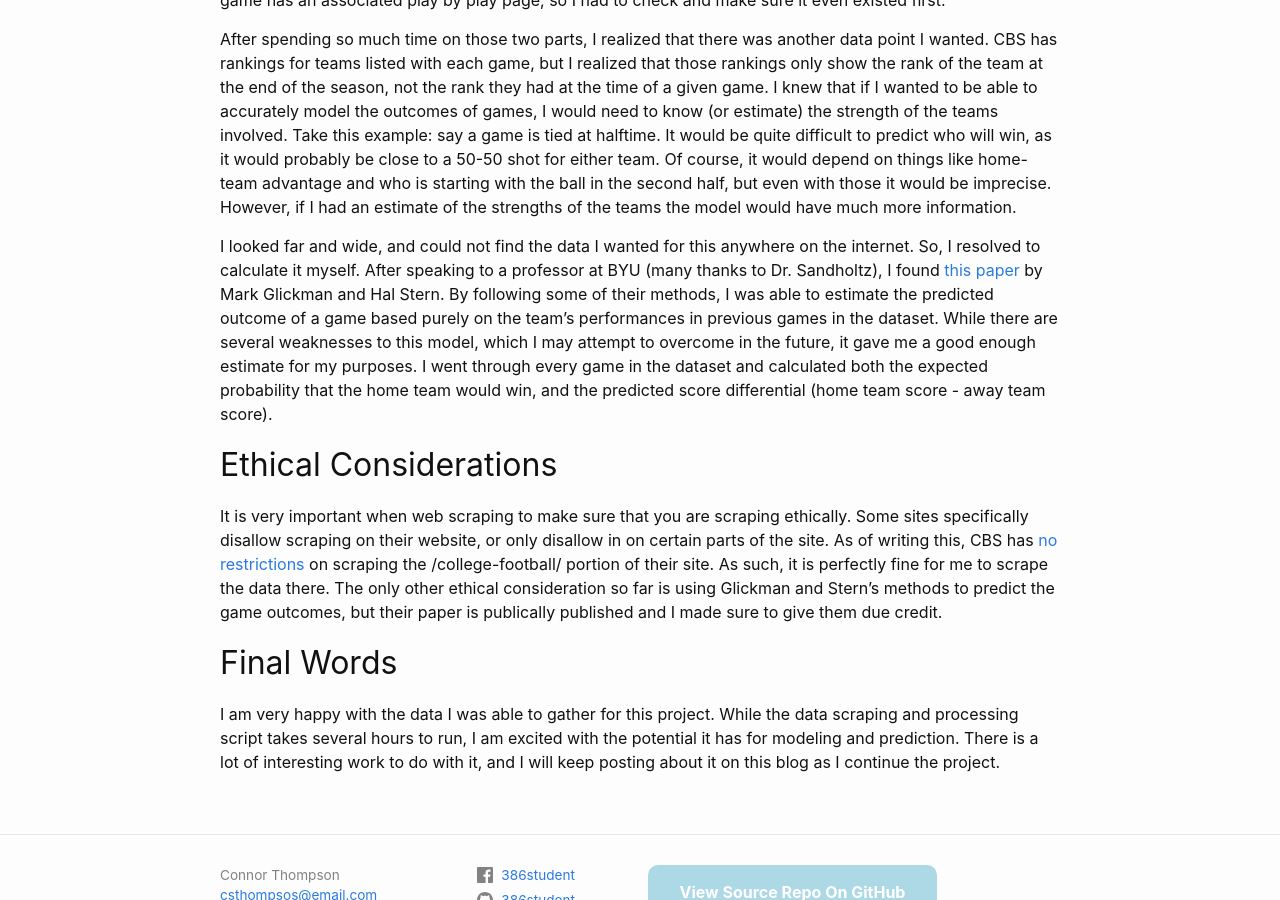
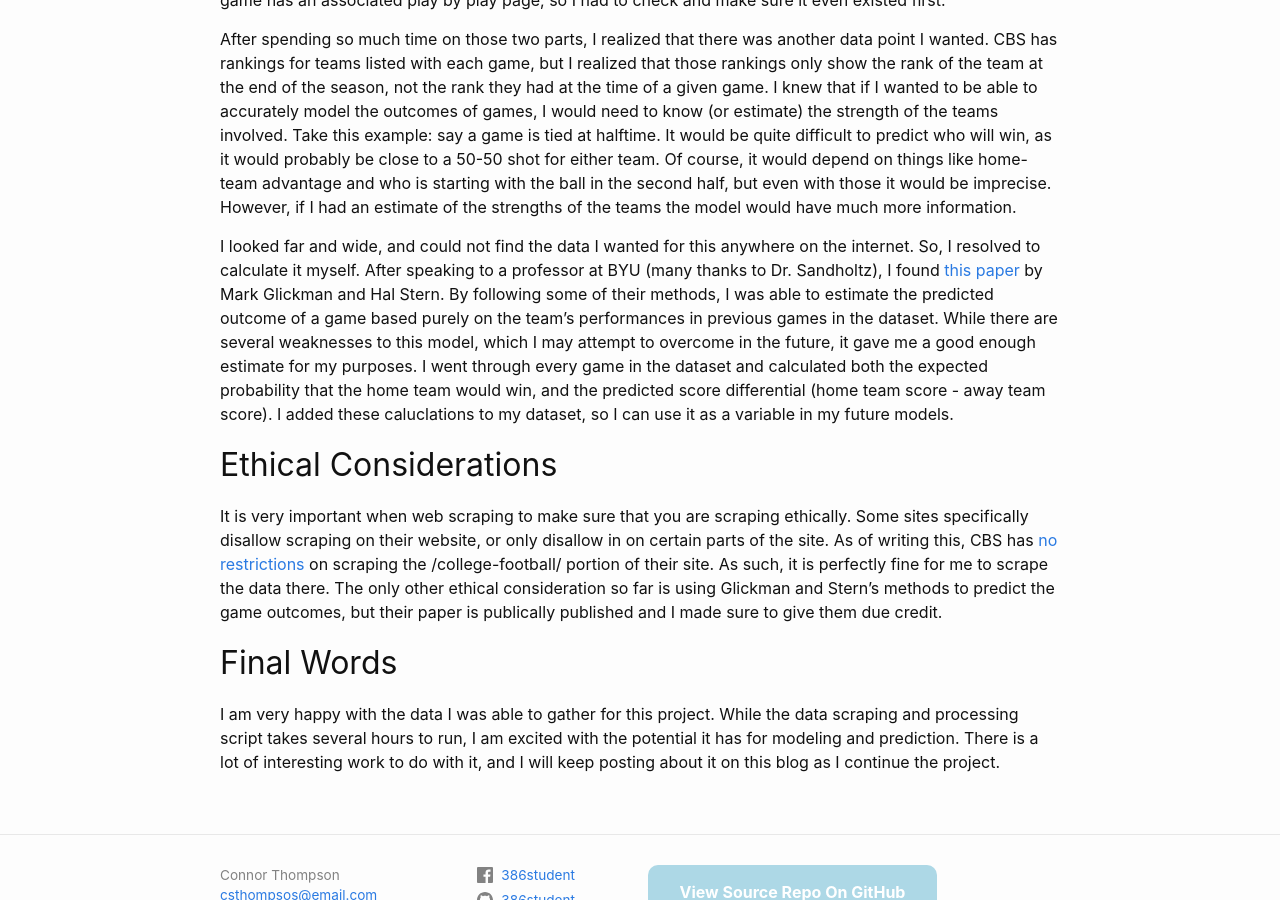
Before and after one commit to csthomps/s386-blog, a Jekyll site: the page built from _posts/2023-11-05-386-project-part-1.md, in a window 1280 px wide and 900 px high, scrolled down 1005 px. Built offline with Jekyll 4.4.1, drawn with Linux system fonts in a browser that asks for light colours; comment, search, counter and statistics services are not loaded.

Commit message:
added a sentence

```diff
--- a/_posts/2023-11-05-386-project-part-1.md
+++ b/_posts/2023-11-05-386-project-part-1.md
@@ -18,7 +18,7 @@ However, that main page didn't have everything I wanted.  I realized that anothe
 
 After spending so much time on those two parts, I realized that there was another data point I wanted.  CBS has rankings for teams listed with each game, but I realized that those rankings only show the rank of the team at the end of the season, not the rank they had at the time of a given game.  I knew that if I wanted to be able to accurately model the outcomes of games, I would need to know (or estimate) the strength of the teams involved.  Take this example:  say a game is tied at halftime.  It would be quite difficult to predict who will win, as it would probably be close to a 50-50 shot for either team.  Of course, it would depend on things like home-team advantage and who is starting with the ball in the second half, but even with those it would be imprecise.  However, if I had an estimate of the strengths of the teams the model would have much more information.
 
-I looked far and wide, and could not find the data I wanted for this anywhere on the internet.  So, I resolved to calculate it myself.  After speaking to a professor at BYU (many thanks to Dr. Sandholtz), I found <a href="http://www.glicko.net/research/nfl-chapter.pdf" target="_blank">this paper</a> by Mark Glickman and Hal Stern.  By following some of their methods, I was able to estimate the predicted outcome of a game based purely on the team's performances in previous games in the dataset.  While there are several weaknesses to this model, which I may attempt to overcome in the future, it gave me a good enough estimate for my purposes.  I went through every game in the dataset and calculated both the expected probability that the home team would win, and the predicted score differential (home team score - away team score).
+I looked far and wide, and could not find the data I wanted for this anywhere on the internet.  So, I resolved to calculate it myself.  After speaking to a professor at BYU (many thanks to Dr. Sandholtz), I found <a href="http://www.glicko.net/research/nfl-chapter.pdf" target="_blank">this paper</a> by Mark Glickman and Hal Stern.  By following some of their methods, I was able to estimate the predicted outcome of a game based purely on the team's performances in previous games in the dataset.  While there are several weaknesses to this model, which I may attempt to overcome in the future, it gave me a good enough estimate for my purposes.  I went through every game in the dataset and calculated both the expected probability that the home team would win, and the predicted score differential (home team score - away team score).  I added these caluclations to my dataset, so I can use it as a variable in my future models.
 
 ## Ethical Considerations
 It is very important when web scraping to make sure that you are scraping ethically.  Some sites specifically disallow scraping on their website, or only disallow in on certain parts of the site.  As of writing this, CBS has <a href="https://www.cbssports.com/robots.txt" target="_blank">no restrictions</a> on scraping the /college-football/ portion of their site.  As such, it is perfectly fine for me to scrape the data there.  The only other ethical consideration so far is using Glickman and Stern's methods to predict the game outcomes, but their paper is publically published and I made sure to give them due credit.
```
